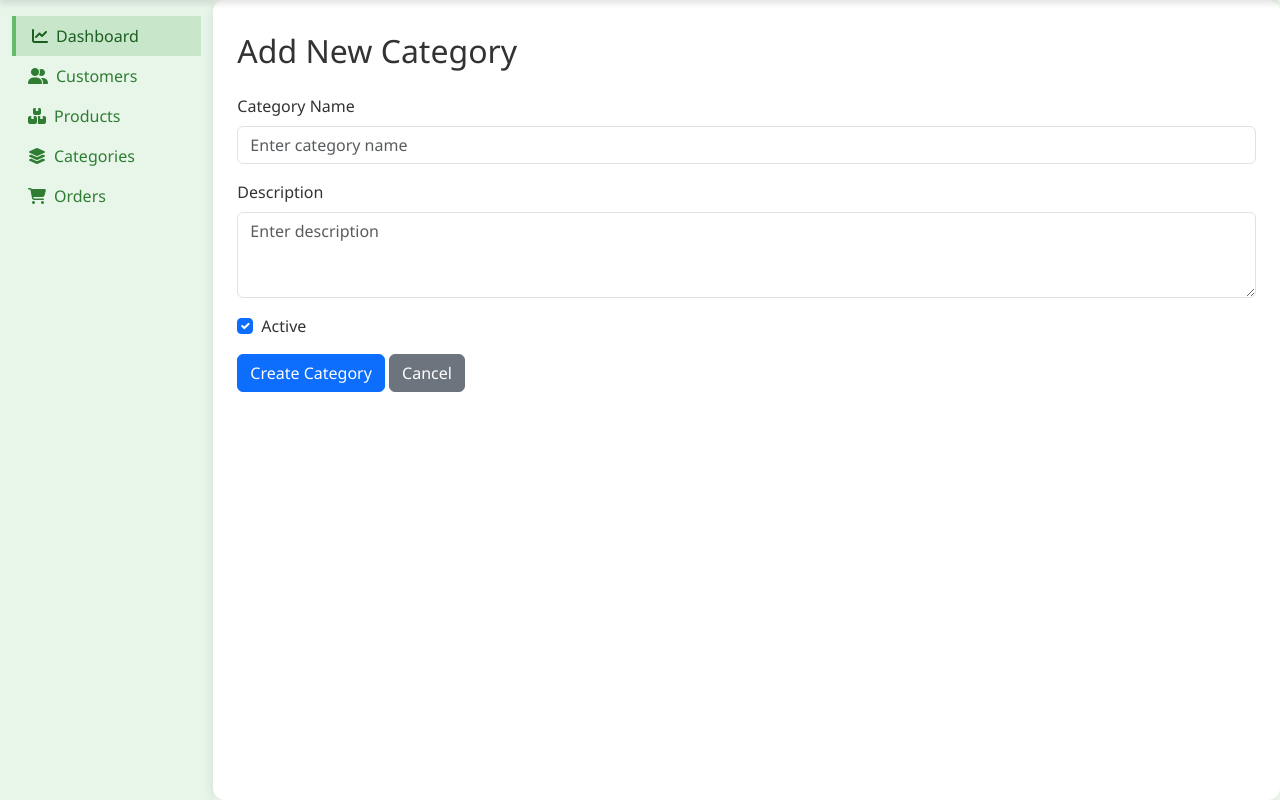
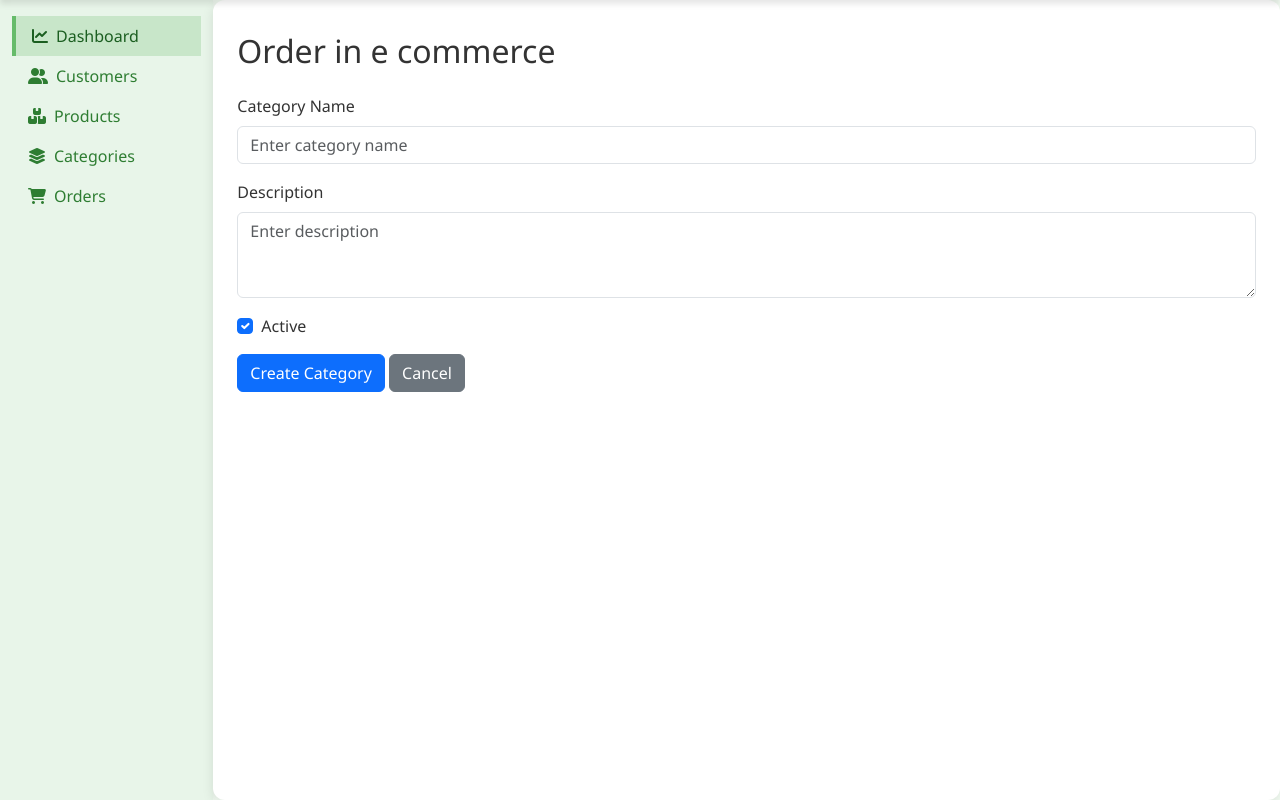
Before and after one commit to abdullathaj/medikate-ecommerce, a Django app: page /ecomadmin/admin_add_category/ in a window 1280 px wide. Shown: the part 60-860 px from the top of the page. Run offline with Django 5.2, Linux system fonts and the light colour scheme.

Commit message:
feat: order

```diff
--- a/medatecom/templates/admin/category_add.html
+++ b/medatecom/templates/admin/category_add.html
@@ -3,7 +3,7 @@
 
 {% block content %}
 <div class="container">
-    <h2 class="mb-4">Add New Category</h2>
+    <h2 class="mb-4">Order in e commerce</h2>
 
     <form method="POST" novalidate>
         {% csrf_token %}
```
